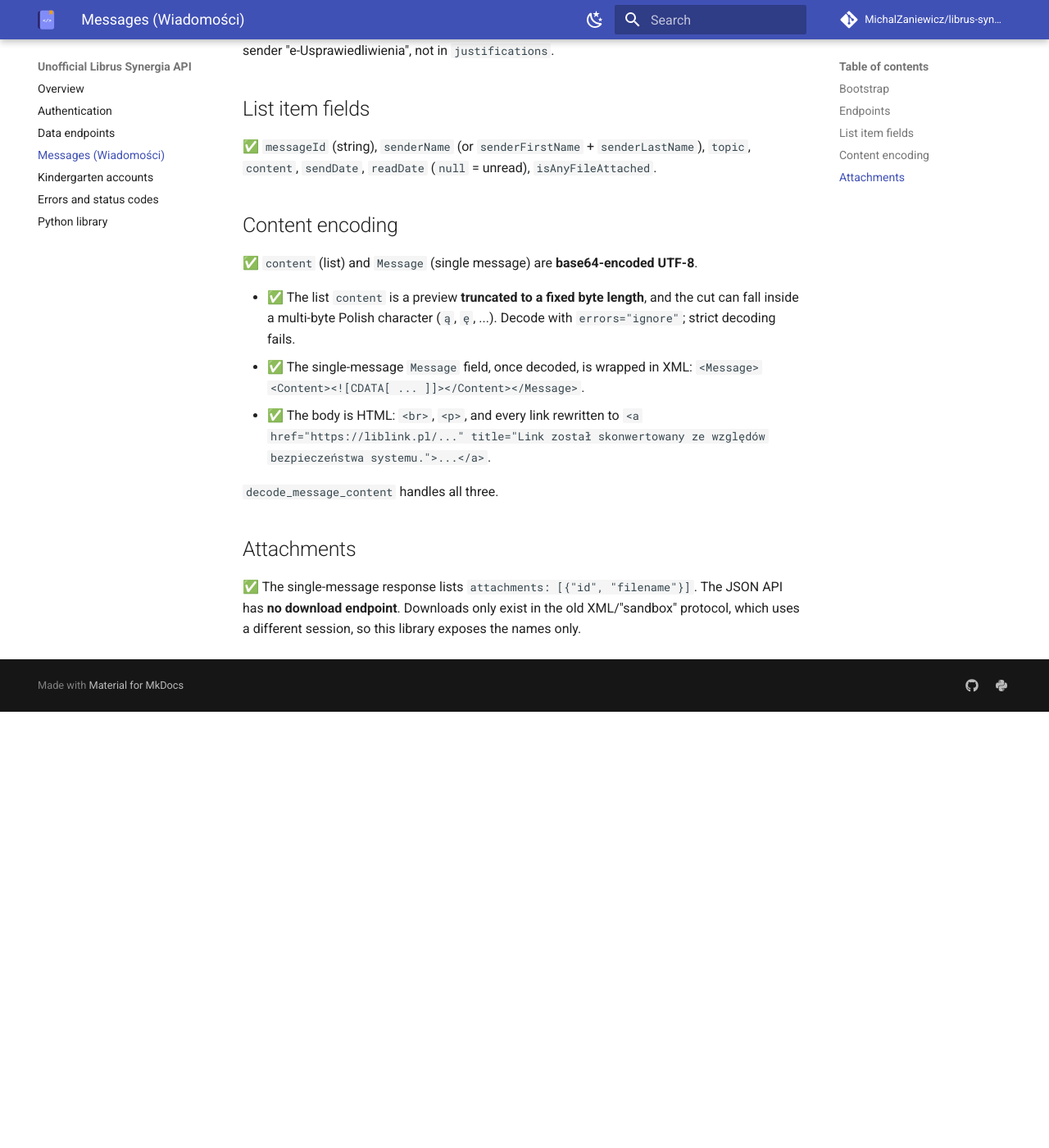
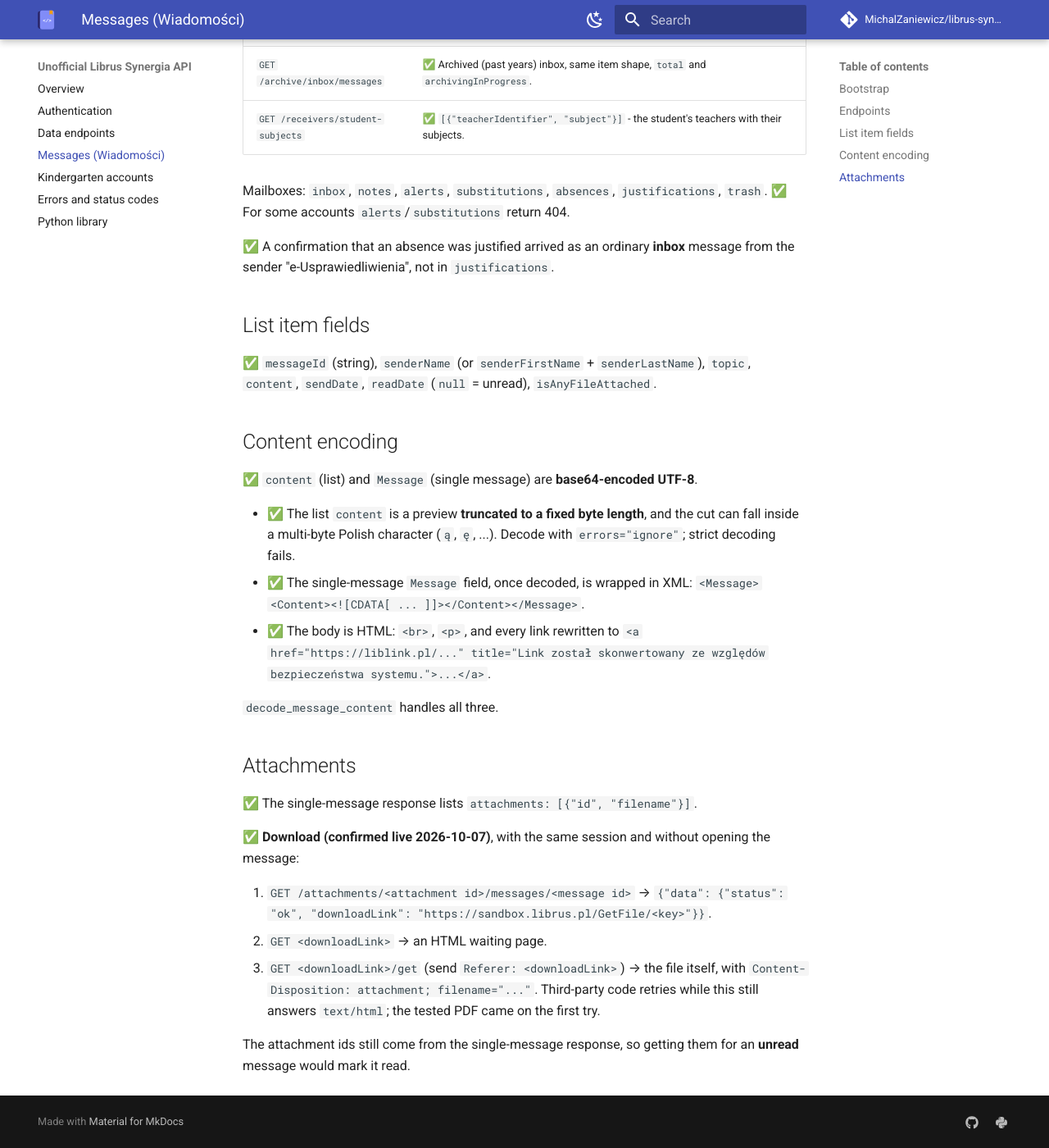
Before and after one commit to MichalZaniewicz/librus-synergia, an MkDocs documentation site: the page built from docs/messages.md, in a window 1280 px wide and 1400 px high, scrolled down 997 px. Shown: the whole window at 82% size. Built offline with MkDocs 1.6.1 and Material for MkDocs 9.7.7, drawn with Linux system fonts in a browser that asks for light colours; comment, search, counter and statistics services are not loaded; before the commit the page ends 1865 px from its top, so only the background shows below that; some of the changed text lies outside the part shown.

Commit message:
API notes: second live probe (Realizations, SchoolTrips, SchoolFiles, attachments, refreshToken, ...)
Co-Authored-By: Claude Opus 5.5 <noreply@anthropic.com>

```diff
--- a/docs/messages.md
+++ b/docs/messages.md
@@ -27,6 +27,10 @@ Base: `https://wiadomosci.librus.pl/api`
 | `GET /inbox/unreadMessagesCount` | ✅ `{"data": {"inbox": 2, "notes": 0, "alerts": 1, "substitutions": 0, "absences": 0, "justifications": 0, "trash": 0}}`: counts for every mailbox in one call. |
 | `GET /<mailbox>/messages?limit=10[&unreadOnly=1]` | ✅ `{"data": [...], "total": N}`. ✅ At least one secondary mailbox returns a **bare JSON array** without the `data` envelope. ✅ Listing **does not** mark anything read. |
 | `GET /<mailbox>/messages/<id>` | ✅ The full message. ⚠️ **Marks the message read**, exactly like opening it in the app. |
+| `GET /me` | ✅ The logged-in account: `firstName`, `lastName`, `groupName` ("rodzic"), `accountId`, `accessToAttachments`. |
+| `GET /outbox/messages` | ✅ Messages you sent (`receiverName`, `topic`, `content`, `sendDate`). No read-marking involved. |
+| `GET /archive/inbox/messages` | ✅ Archived (past years) inbox, same item shape, `total` and `archivingInProgress`. |
+| `GET /receivers/student-subjects` | ✅ `[{"teacherIdentifier", "subject"}]` - the student's teachers with their subjects. |
 
 Mailboxes: `inbox`, `notes`, `alerts`, `substitutions`, `absences`,
 `justifications`, `trash`. ✅ For some accounts `alerts`/`substitutions`
@@ -60,6 +64,17 @@ UTF-8**.
 ## Attachments
 
 ✅ The single-message response lists `attachments: [{"id", "filename"}]`.
-The JSON API has **no download endpoint**. Downloads only exist in the old
-XML/"sandbox" protocol, which uses a different session, so this library
-exposes the names only.
+
+✅ **Download (confirmed live 2026-10-07)**, with the same session and
+without opening the message:
+
+1. `GET /attachments/<attachment id>/messages/<message id>` →
+   `{"data": {"status": "ok", "downloadLink": "https://sandbox.librus.pl/GetFile/<key>"}}`.
+2. `GET <downloadLink>` → an HTML waiting page.
+3. `GET <downloadLink>/get` (send `Referer: <downloadLink>`) → the file
+   itself, with `Content-Disposition: attachment; filename="..."`. Third-party
+   code retries while this still answers `text/html`; the tested PDF came on
+   the first try.
+
+The attachment ids still come from the single-message response, so getting
+them for an **unread** message would mark it read.
```
Also changed, not shown: docs/authentication.md (+5 -0 lines), docs/endpoints.md (+23 -1 lines).
